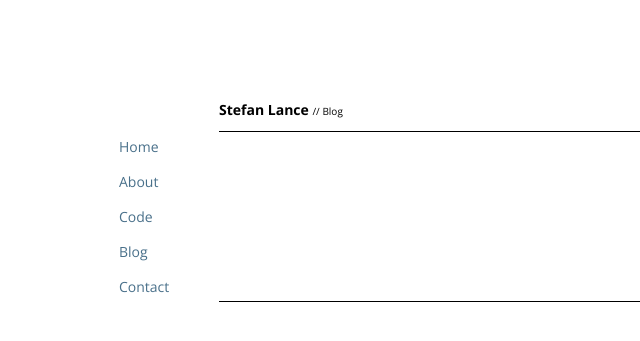
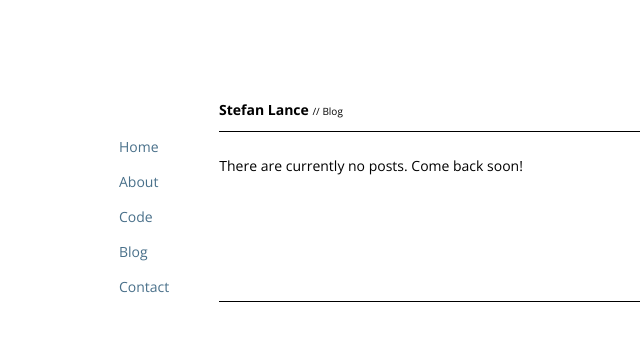
Before and after one commit to smlance/stefanlance.com, a Jekyll site: the page built from blog/index.md, in a window 1280 px wide. Shown: the top 341 px of the page, without its empty margins (162-802 px from the left). Built offline with Jekyll 4.4.1, drawn with Linux system fonts in a browser that asks for light colours.

Commit message:
Add a msg to the post list if there are no posts

```diff
--- a/blog/index.md
+++ b/blog/index.md
@@ -5,11 +5,17 @@ title: Blog
 weight: 4
 ---
 
-<ol>
-  {% for post in site.posts %}
-    <li>
-      <a href="{{ post.url }}">{{ post.title }}</a>
-      <span class="post-date">{{ post.date | date: '%b %d, %Y' }}</span>
-    </li>
-  {% endfor %}
-</ol>
+{% capture number_of_posts %}{{ site.posts | size }}{% endcapture %}
+
+{% if number_of_posts == "0" %}
+   There are currently no posts. Come back soon!
+{% else %}
+  <ol>
+    {% for post in site.posts %}
+      <li>
+	<a href="{{ post.url }}">{{ post.title }}</a>
+	<span class="post-date">{{ post.date | date: '%b %d, %Y' }}</span>
+      </li>
+    {% endfor %}
+  </ol>
+{% endif %}
```
